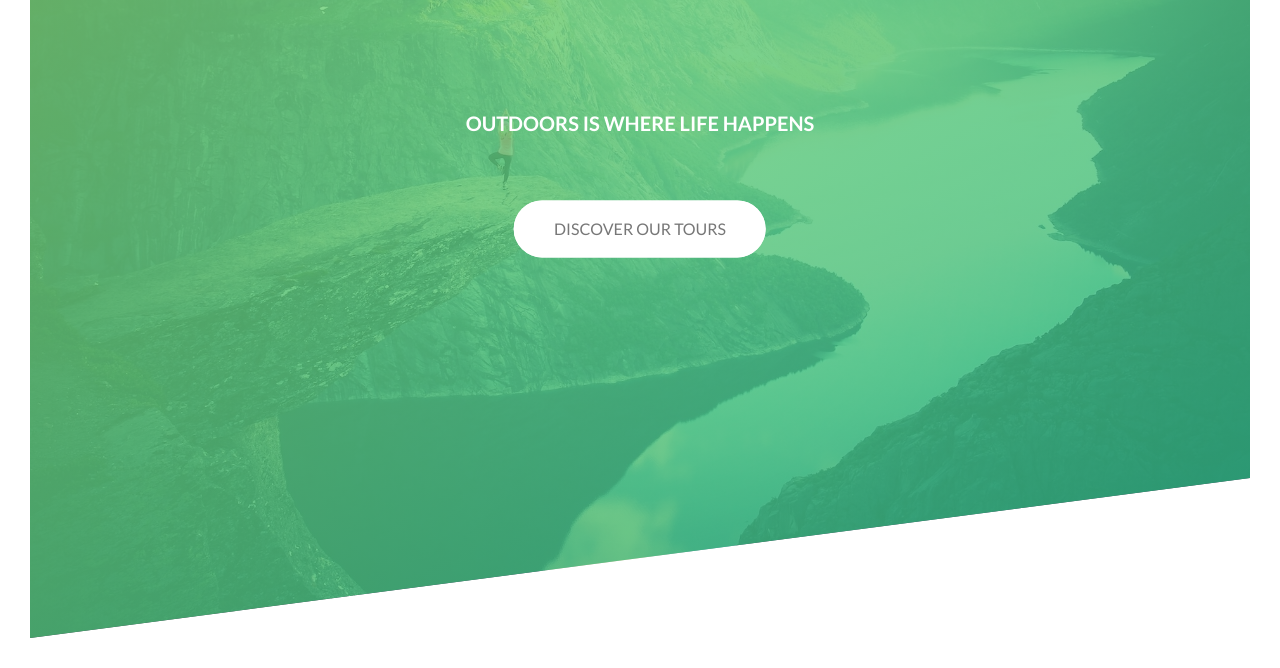
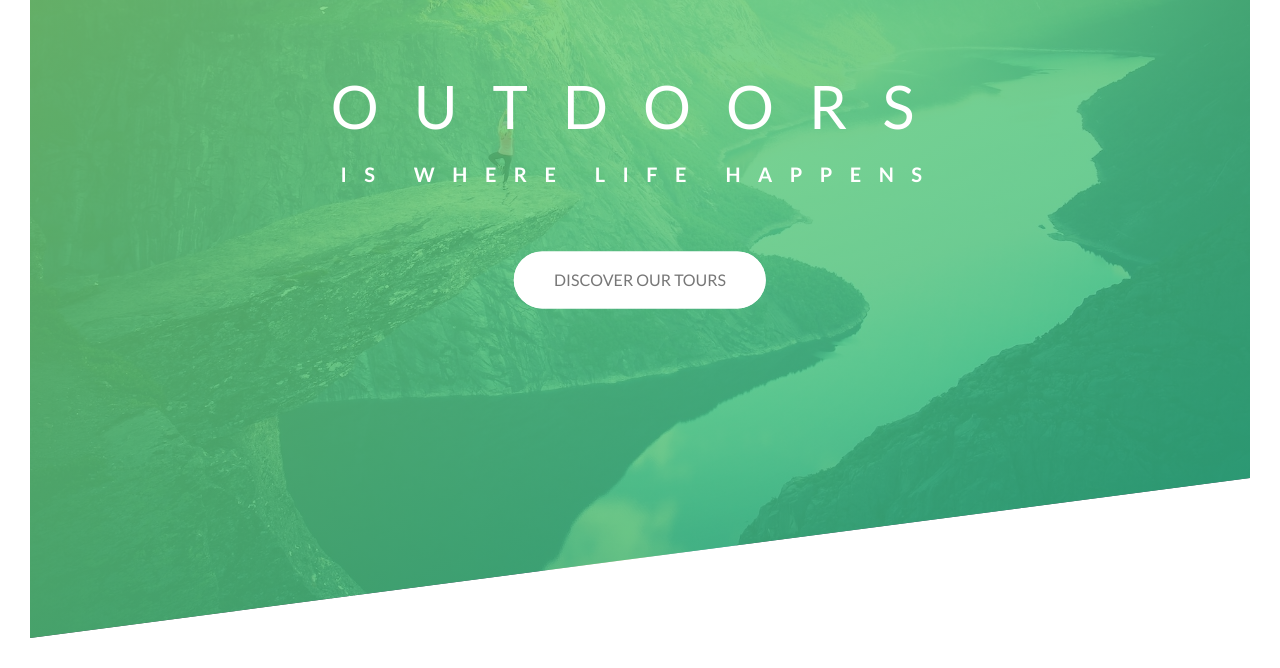
Before and after one commit to brkrob/Natours, a website: page index.html in a window 1280 px wide. Shown: the part 152-820 px from the top of the page. Drawn offline with nearby package versions, Linux system fonts and the light colour scheme; files that its build step writes are made by us from their sources.

Commit message:
Fix bug with header and heading-primary nesting

```diff
--- a/package.json
+++ b/package.json
@@ -4,7 +4,7 @@
   "description": "Loading page for natours",
   "main": "index.js",
   "scripts": {
-    "compile:sass": "node-sass sass/main.scss css/style.css -- -w"
+    "compile:sass": "node-sass sass/main.scss css/style.css -w"
   },
   "author": "Brooke",
   "license": "ISC",
--- a/sass/main.scss
+++ b/sass/main.scss
@@ -68,7 +68,7 @@ body {
     text-transform: uppercase;
     margin-bottom: 6rem;
     backface-visibility: hidden;
-    &-primary--main {
+    &--main {
         display: block;
         font-size: 6rem;
         font-weight: 400;
@@ -81,7 +81,7 @@ body {
         animation-iteration-count: 3;
         */
     }
-    &-primary--sub {
+    &--sub {
         display: block;
         font-size: 2rem;
         font-weight: 700;
```
